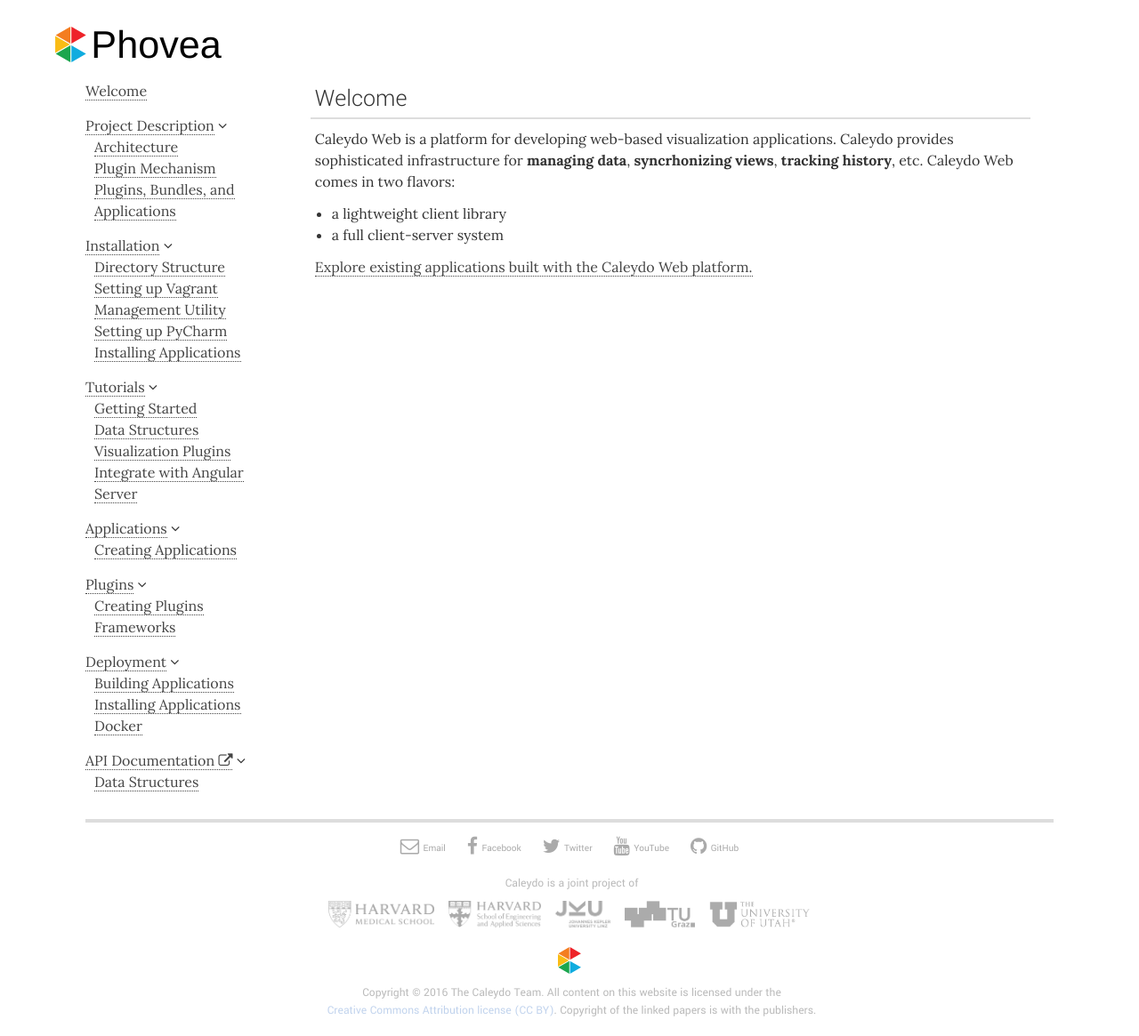
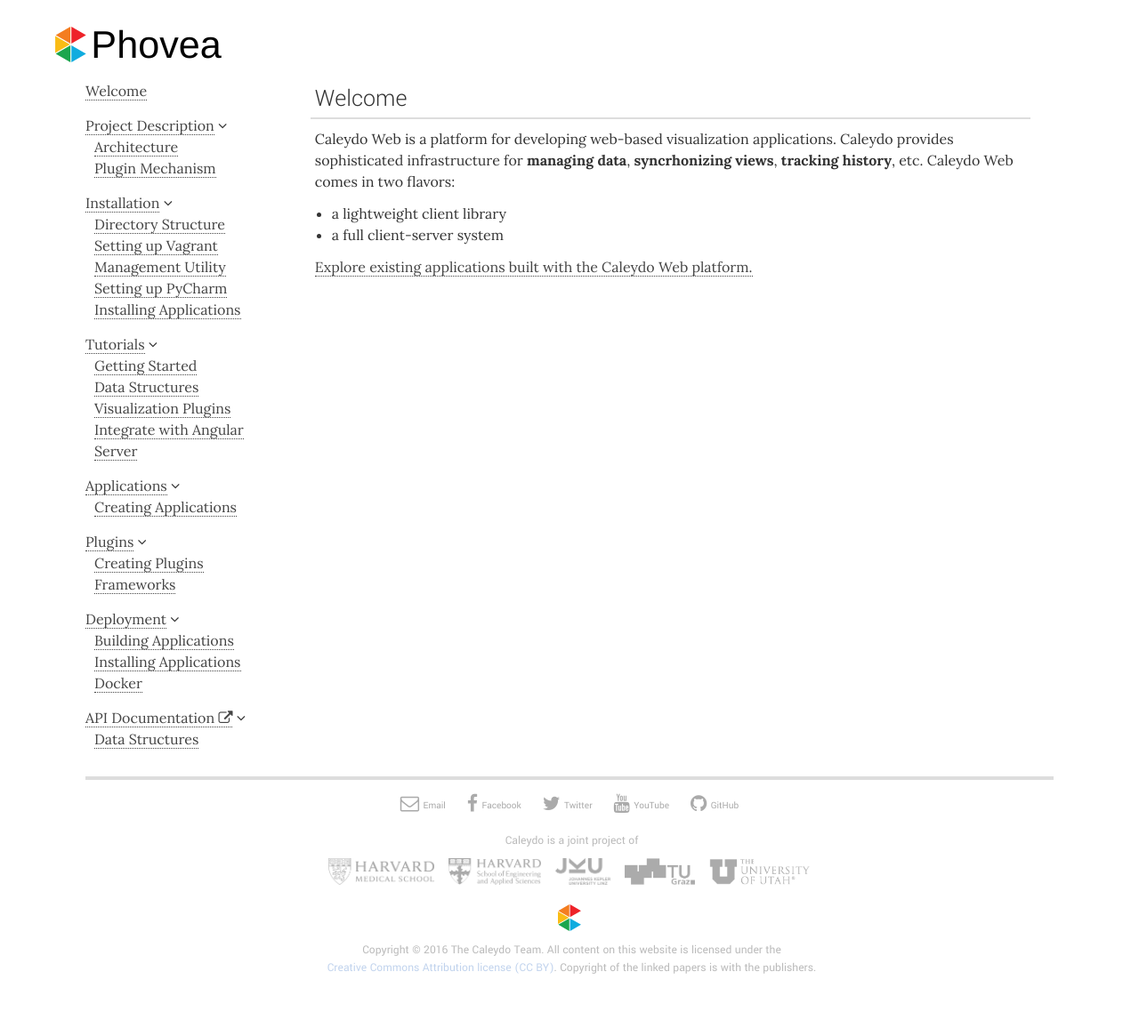
Before and after one commit to phovea/phovea.github.io, a Jekyll site: the page built from index.md, in a window 1280 px wide. Shown: the whole page at 89% size. Built offline with Jekyll 4.4.1, drawn with Linux system fonts in a browser that asks for light colours; nearby versions of some CDN libraries; some web fonts are replaced; after the commit the page ends 1117 px from its top, so only the background shows below that.

```diff
--- a/_config.yml
+++ b/_config.yml
@@ -26,7 +26,6 @@ gems:
 permalink: pretty
 sass:
   sass_dir: _sass
-# exclude from build
 exclude: ["README.md", "Rakefile", "changelog.md", ".idea/", "Gemfile", "Gemfile.lock", "rvm.env"]
 include: ['_documentation']
 
--- a/_data/docu_nav.yml
+++ b/_data/docu_nav.yml
@@ -10,8 +10,6 @@
       href: "architecture"
     - title: "Plugin Mechanism"
       href: "plugin_mechanism"
-    - title: "Plugins, Bundles, and Applications"
-      href: "list"
 
 ## Setup
 
```
Also changed, not shown: assets/images/doc_screenshots/pycharm_settings_npm.png (added), assets/images/doc_screenshots/pycharm_settings_run_debug_configuration.png (added), assets/images/doc_screenshots/pycharm_settings_scss_watcher.png (added), assets/images/doc_screenshots/pycharm_settings_tslint.png (added), assets/images/doc_screenshots/pycharm_settings_typescript.png (added).
